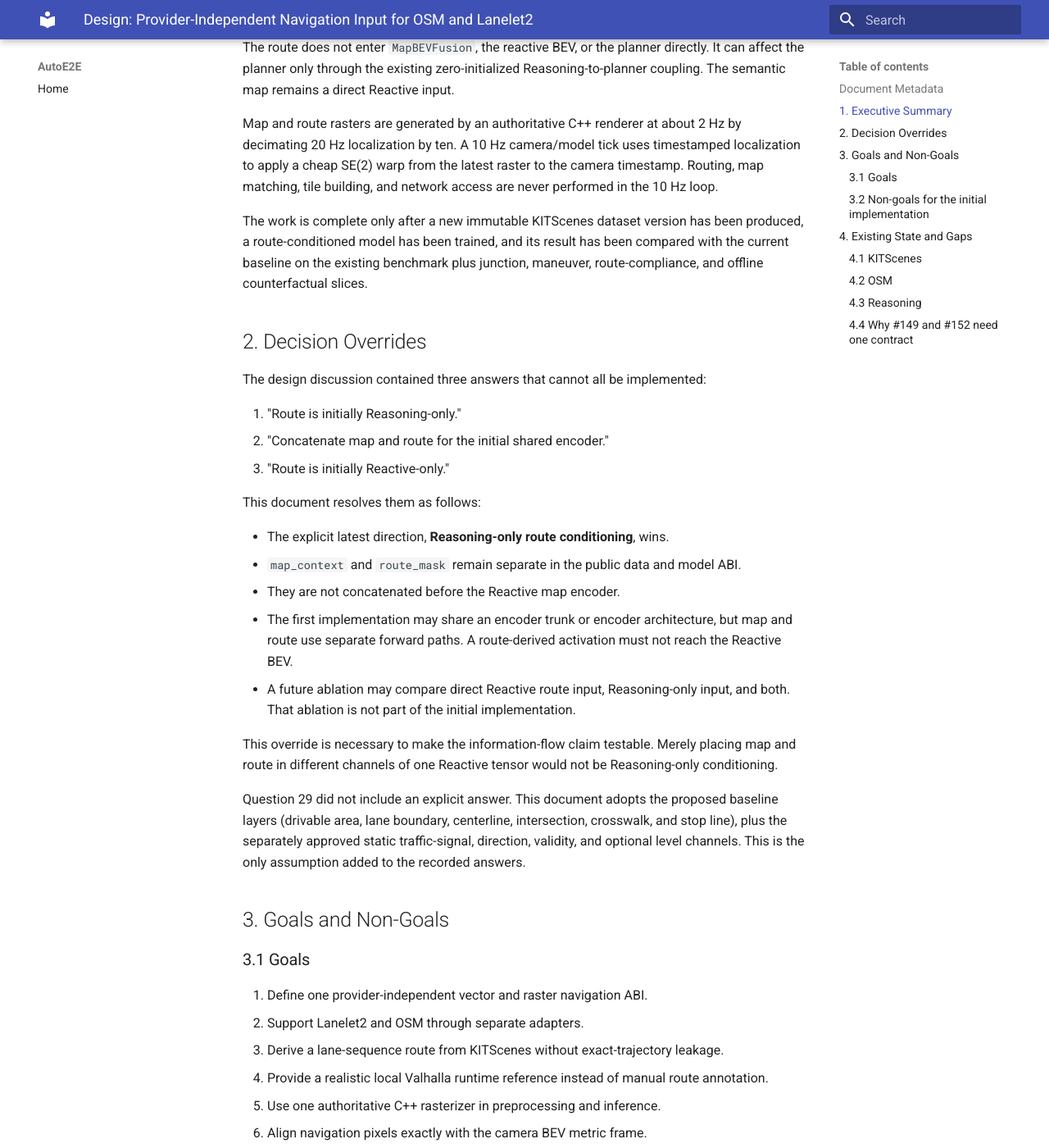
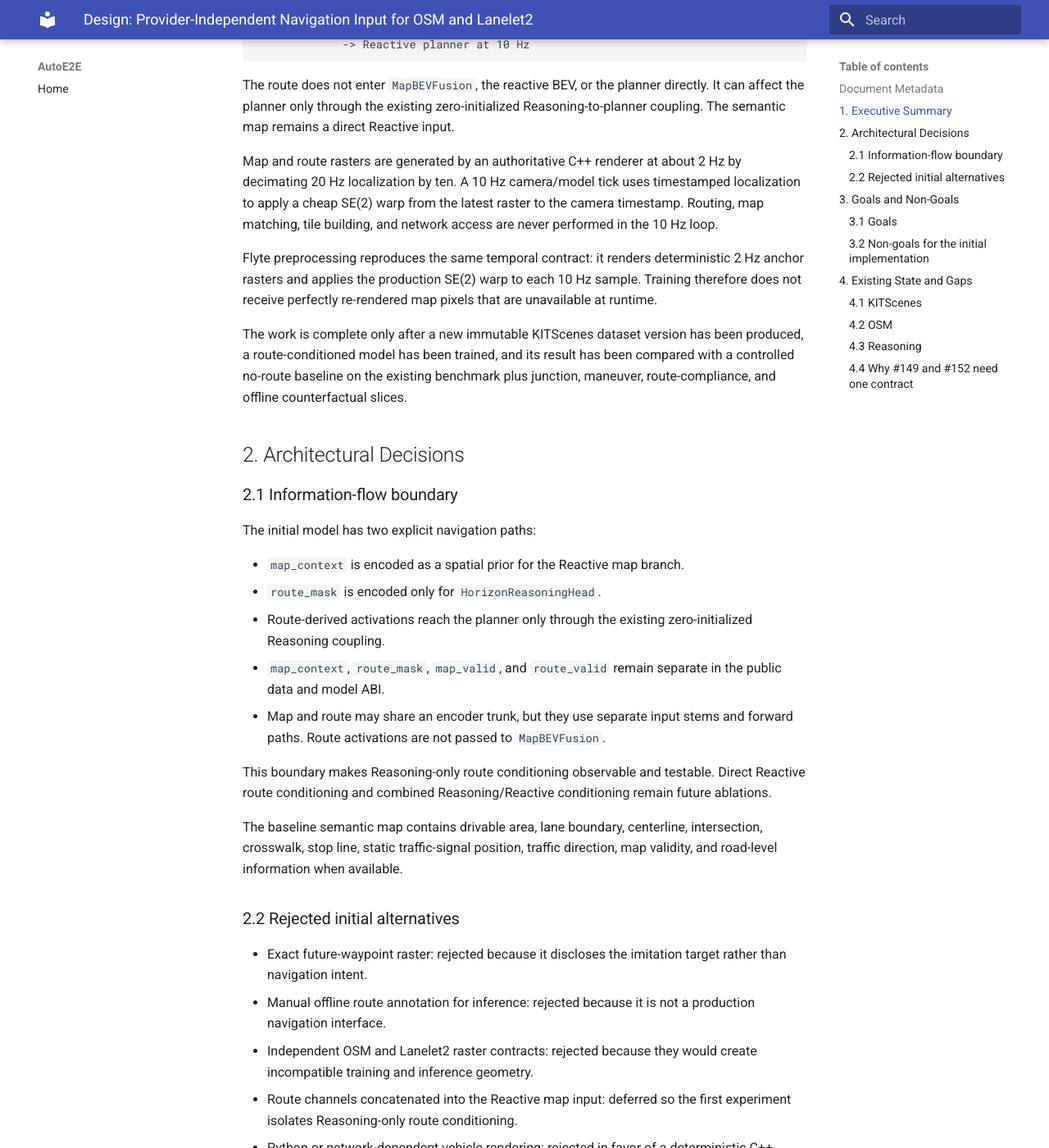
Before and after one commit to autowarefoundation/auto_e2e, an MkDocs documentation site: the page built from Docs/navigation_input_design.md, in a window 1280 px wide and 1400 px high, scrolled down 1365 px. Shown: the whole window at 82% size. Built offline with MkDocs 1.6.1 and Material for MkDocs 9.7.7, drawn with Linux system fonts in a browser that asks for light colours; some of the changed text lies outside the part shown.

Commit message:
docs(navigation): align timing and ownership to prevent integration drift
Signed-off-by: riita10069 <ryota10069.tech5.jizi@gmail.com>

````diff
--- a/Docs/navigation_input_design.md
+++ b/Docs/navigation_input_design.md
@@ -61,40 +62,51 @@
 the camera timestamp. Routing, map matching, tile building, and network access
 are never performed in the 10 Hz loop.
 
+Flyte preprocessing reproduces the same temporal contract: it renders
+deterministic 2 Hz anchor rasters and applies the production SE(2) warp to each
+10 Hz sample. Training therefore does not receive perfectly re-rendered map
+pixels that are unavailable at runtime.
+
 The work is complete only after a new immutable KITScenes dataset version has
 been produced, a route-conditioned model has been trained, and its result has
-been compared with the current baseline on the existing benchmark plus
-junction, maneuver, route-compliance, and offline counterfactual slices.
+been compared with a controlled no-route baseline on the existing benchmark
+plus junction, maneuver, route-compliance, and offline counterfactual slices.
 
-## 2. Decision Overrides
+## 2. Architectural Decisions
 
-The design discussion contained three answers that cannot all be implemented:
+### 2.1 Information-flow boundary
 
-1. "Route is initially Reasoning-only."
-2. "Concatenate map and route for the initial shared encoder."
-3. "Route is initially Reactive-only."
+The initial model has two explicit navigation paths:
 
-This document resolves them as follows:
+- `map_context` is encoded as a spatial prior for the Reactive map branch.
+- `route_mask` is encoded only for `HorizonReasoningHead`.
+- Route-derived activations reach the planner only through the existing
+  zero-initialized Reasoning coupling.
+- `map_context`, `route_mask`, `map_valid`, and `route_valid` remain separate in
+  the public data and model ABI.
+- Map and route may share an encoder trunk, but they use separate input stems
+  and forward paths. Route activations are not passed to `MapBEVFusion`.
 
-- The explicit latest direction, **Reasoning-only route conditioning**, wins.
-- `map_context` and `route_mask` remain separate in the public data and model
-  ABI.
-- They are not concatenated before the Reactive map encoder.
-- The first implementation may share an encoder trunk or encoder architecture,
-  but map and route use separate forward paths. A route-derived activation must
-  not reach the Reactive BEV.
-- A future ablation may compare direct Reactive route input, Reasoning-only
-  input, and both. That ablation is not part of the initial implementation.
+This boundary makes Reasoning-only route conditioning observable and testable.
+Direct Reactive route conditioning and combined Reasoning/Reactive
+conditioning remain future ablations.
 
-This override is necessary to make the information-flow claim testable. Merely
-placing map and route in different channels of one Reactive tensor would not be
-Reasoning-only conditioning.
+The baseline semantic map contains drivable area, lane boundary, centerline,
+intersection, crosswalk, stop line, static traffic-signal position, traffic
+direction, map validity, and road-level information when available.
 
-Question 29 did not include an explicit answer. This document adopts the
-proposed baseline layers (drivable area, lane boundary, centerline,
-intersection, crosswalk, and stop line), plus the separately approved static
-traffic-signal, direction, validity, and optional level channels. This is the
-only assumption added to the recorded answers.
+### 2.2 Rejected initial alternatives
+
+- Exact future-waypoint raster: rejected because it discloses the
+  imitation target rather than navigation intent.
+- Manual offline route annotation for inference: rejected because it is not
+  a production navigation interface.
+- Independent OSM and Lanelet2 raster contracts: rejected because they
+  would create incompatible training and inference geometry.
+- Route channels concatenated into the Reactive map input: deferred so the
+  first experiment isolates Reasoning-only route conditioning.
+- Python or network-dependent vehicle rendering: rejected in favor of a
+  deterministic C++ renderer over locally cached vectors.
 
 ## 3. Goals and Non-Goals
 
@@ -130,8 +142,8 @@
 - The full map-only/route-only/map+route/blank/shuffled/wrong-route ablation
   matrix.
 
-Encoder pretraining and broad route-robustness ablations are follow-up issues,
-outlined in Section 18.
+Encoder pretraining and broad route-robustness ablations are future work items
+outlined in Section 20.
 
 ## 4. Existing State and Gaps
 
@@ -223,11 +235,12 @@
         v
       NavigationRoute + RouteQuality
         |
-        +-> C++ rasterizer once per packed sample
+        +-> C++ rasterizer at deterministic 2 Hz anchors
         |     |-- semantic map channels
         |     |-- route corridor
         |     |-- destination marker
         |     +-- validity/metadata
+        +-> production SE(2) warp for each 10 Hz sample
         |
         +-> Flyte shard schema v3
         +-> route-aware Reasoning teacher context at 1 Hz
@@ -236,8 +249,9 @@
 ```
 
 The expensive route derivation is performed once per scene inside Flyte
-`data_processing`. Per-sample work is only local clipping, coordinate
-transformation, and rasterization.
+`data_processing`. Vector clipping and rasterization run only on deterministic
+2 Hz anchors. Per-sample work applies the same timestamped warp used at
+runtime.
 
 ### 5.2 Runtime path
 
@@ -307,9 +321,8 @@
   provenance: RouteProvenance
 ```
 
-The fields requested in the design discussion are mandatory:
-`route_id`, `revision`, `timestamp_ns`, `map_version`, `provider`,
-`confidence`, and `valid`.
+The metadata fields `route_id`, `revision`, `timestamp_ns`, `map_version`,
+`provider`, `confidence`, and `valid` are mandatory.
 
 Each `RouteLaneSegment` contains:
 
@@ -342,9 +355,9 @@
   crop.
 - A lane change is represented by adjacent-lane transition metadata and the
   selected lane segments. No interpolated lateral movement line is generated.
-- The route raster is a fixed-width corridor, with a versioned default width of
-  3.5 m. Width is configuration and provenance, not an implicit renderer
-  constant.
+- The route raster is a fixed-width corridor. One width is selected from the
+  KITScenes lane-width audit and frozen per dataset/model contract version.
+  Width is configuration and provenance, not an implicit renderer constant.
 - Alternative routes are not model inputs.
 
 ### 6.4 `NavigationMap`
@@ -417,7 +433,8 @@
 - longitudinal and lateral displacement quantiles;
 - junction and turn extents;
 - fraction of target/control rollouts covered by each candidate;
-- memory and latency for each candidate.
+- camera BEV grid dimensions required for square metric BEV cells;
+- model memory and latency for each candidate.
 
 At minimum, report p50, p90, p95, p99, and maximum displacement. Compare
 0.5 and 1.0 m/px. The selected geometry must then update camera BEV `pc_range`
@@ -486,6 +503,10 @@
 route_revision
 render_timestamp_ns
 localization_timestamp_ns
+sample_timestamp_ns
+render_pose_enu
+sample_pose_enu
+render_to_sample_se2
 map_valid
 route_valid
 layer_availability
@@ -555,16 +576,16 @@
 - failure reasons.
 
 Before the full repack, a route-audit Flyte task measures the corpus and freezes
-scene-exclusion thresholds in configuration. The initial proposed policy is:
+scene-exclusion thresholds in configuration. The policy is:
 
 - keep individual invalid samples as route-less samples;
 - exclude a scene from route-conditioned training when valid route coverage is
-  below 95 percent, an unresolved discontinuity remains, or the configured p95
-  distance/heading limits are exceeded;
+  below the audited threshold, an unresolved discontinuity remains, or the
+  configured p95 distance/heading limits are exceeded;
 - retain excluded-scene reports in the published quality artifact.
 
-The numerical distance and heading limits are selected from the audit rather
-than guessed in code.
+The numerical distance and heading limits are derived from the corpus audit and
+stored in versioned configuration.
 
 ### 8.4 Leakage prevention
 
@@ -600,6 +621,13 @@
   EgoPose,
   NavigationRasterGeometry
 ) -> NavigationRaster
+
+warp(
+  NavigationRaster,
+  RenderPose,
+  SamplePose,
+  NavigationRasterGeometry
+) -> NavigationRaster
 ```
 
 Python preprocessing calls the same library through a thin binding. The
@@ -618,7 +646,10 @@
 - destination entry/exit at the crop edge;
 - adjacent-lane transition without a lateral target line;
 - level overlap;
-- invalid map and route cases.
+- invalid map and route cases;
+- 2 Hz anchor to 10 Hz sample translation/rotation;
+- newly exposed unknown pixels after a warp;
+- direction-vector rotation during a warp.
 
 Binary channels require exact equality. Float direction/level channels use a
 documented numerical tolerance.
@@ -666,6 +697,12 @@
 
 The task is fully offline and deterministic. It cannot call Overpass, Valhalla,
 or any external map service for KITScenes.
+
+KITScenes source poses are grouped onto a deterministic 500 ms anchor grid.
+The C++ renderer produces one map/route raster per anchor, and the production
+warp generates each 10 Hz sample tensor from the latest non-future anchor.
+Anchor timestamp, sample timestamp, and relative transform are persisted for
+audit.
 
 ### 10.2 Shard schema v3
 
@@ -848,9 +885,10 @@
 T_render_ego_to_camera_ego
 ```
 
-to warp the latest map and route raster into the camera timestamp. Binary route
-channels use nearest-neighbor sampling. Direction channels are rotated as
-vectors, not only spatially warped. Pixels newly exposed by the warp become
+to warp the latest map and route raster into the camera timestamp. Binary map
+and route channels and categorical road level use nearest-neighbor sampling.
+Continuous direction channels use validity-aware interpolation and are rotated
+as vectors, not only spatially warped. Pixels newly exposed by the warp become
 unknown in the map-validity layer.
 
 Maximum accepted timestamp skew and raster age are versioned configuration and
@@ -907,19 +945,24 @@
 
 ### 14.1 Required training experiment
 
-Use the same immutable split, camera inputs, optimizer policy, training budget,
-and evaluation code for:
+Use the same immutable KITScenes v3.0 split, semantic map tensors, geometry,
+camera inputs, non-route model configuration, optimizer policy, training
+budget, and evaluation code for:
 
-1. current baseline without route conditioning;
+1. controlled baseline with route conditioning disabled;
 2. map + Reasoning-only route conditioning with 1 Hz runtime cache semantics.
 
-This is not a separate benchmark track. Results are added to the existing
-KITScenes benchmark output and MLflow run.
+The legacy checkpoint remains a continuity reference, but it is not the
+controlled baseline because the dataset, semantic map contract, and geometry
+have changed. This is not a separate benchmark track. Results are added to the
+existing KITScenes benchmark output and MLflow run.
 
 Implementation completion requires a full comparable run and published
 analysis, even if the research hypothesis is not supported. The hypothesis is
 considered supported when junction/route metrics improve without an
-unacceptable aggregate regression.
+unacceptable aggregate regression. The primary route metric and maximum
+aggregate regression tolerance are frozen before the route-conditioned result
+is inspected.
 
 ### 14.2 Metrics
 
@@ -1002,11 +1045,11 @@
   the required evaluation report are complete. It is then closed as superseded
   by the common design; it does not remain a permanent integration tracker.
 
-### 17.2 Proposed non-overlapping ownership
+### 17.2 Workstream boundaries
 
 The common contract PR must merge before provider implementation begins.
 
-| Work | Proposed owner | Must not include |
+| Workstream | Scope owner | Out of scope |
 |---|---|---|
 | Canonical contracts, geometry audit, model ABI | riita10069 | Lanelet2 adapter implementation |
 | Lanelet2 semantic adapter | @bharatwrrr | Flyte/model/Valhalla changes |
@@ -1017,21 +1060,31 @@
 | Model, cache, inference orchestration | riita10069 | Direct Reactive route input |
 | Evaluation and Console | riita10069 | Closed-loop milestone expansion |
 
-This gives @bharatwrrr a meaningful #152 scope while preventing parallel
-implementations of the same Lanelet2 renderer. In particular, #152 should not
-draw raw future waypoints or establish a second geometry/API.
+This split keeps #152 focused on Lanelet2 extraction, matching, and common C++
+rasterization, while #149 retains OSM/Valhalla integration. Neither workstream
+introduces a second navigation ABI, a second Lanelet2 renderer, or raw
+future-waypoint rasterization.
 
-No implementation starts in an overlapping path until both owners acknowledge
-this table. The earlier request to document the split in the issue and the later
-decision to keep the detail under `Docs/` conflict; this document follows the
-later decision. It is the source of truth, and @bharatwrrr must receive the
-document link and acknowledge the split before implementation starts. A
-minimal issue link or direct message may be used for discovery, subject to the
-repository's approval rule for GitHub writes.
+### 17.3 Design review and implementation gate
+
+Once accepted, this document is the normative definition of the shared
+navigation contracts, geometry, and workstream boundaries for #149 and #152.
+Issue descriptions may summarize the design, but they do not define parallel
+interfaces.
+
+The status changes from `Proposed` to `Accepted` after @bharatwrrr acknowledges
+the shared contracts and the ownership boundaries in Section 17.2. The
+document owner records that acknowledgement by updating the status in Document
+Metadata. Work on the Lanelet2 adapter, trace matcher, and common rasterizer
+does not begin before that acknowledgement. Acknowledgement confirms design
+and scope alignment; it does not replace implementation review or the
+acceptance criteria in Section 19. Any implementation-driven change to a
+shared contract or workstream boundary updates this document before the
+conflicting implementation is merged.
 
 ## 18. Staged Delivery
 
-### PR 1: Contract and geometry
+### 18.1 PR 1: Contract and geometry
 
 - `NavigationRoute`, `NavigationMap`, raster, validity, quality, and provenance
   schemas.
@@ -1039,22 +1092,27 @@
 - Select 0.5 or 1.0 m/px and update matching BEV geometry.
 - Coordinate and serialization tests.
 
-### PR 2: Adapters and C++ renderer
+### 18.2 PR 2A: Lanelet2 adapter and C++ renderer
 
 - Authoritative C++ rasterizer and Python binding.
 - Python/C++ golden parity fixtures.
 - Lanelet2 adapter/matcher contribution.
-- OSM adapter and local Valhalla reference provider.
 - 20 ms / 100 MB benchmark and soak test.
 
-### PR 3: Flyte and dataset
+### 18.3 PR 2B: OSM adapter and Valhalla provider
+
+- OSM adapter and local Valhalla reference provider.
+- Local lane-sequence resolver and uncertainty handling.
+- OSM fixtures against the common vector and raster contracts.
+
+### 18.4 PR 3: Flyte and dataset
 
 - Scene-level route generation in `data_processing`.
 - Route-aware teacher context.
 - Shard schema v3 and immutable KITScenes v3.0 smoke repack.
 - Quality audit, threshold freeze, then full-scene repack.
 
-### PR 4: Model and inference
+### 18.5 PR 4: Model and inference
 
 - Semantic map input contract.
 - Shared navigation encoder trunk with separate map/route stems.
@@ -1071,28 +1129,31 @@
 - Console route and semantic-layer overlays.
 - Close #148 after acceptance evidence is linked.
 
-Every PR remains independently testable. Repository workflow requires one
-tracked file per signed-off commit, relevant tests after each change, EC2/GPU
-verification for model changes, and push only from the tested EC2 checkout.
+PR 1 is a dependency for both adapter workstreams. After it merges and the
+document status is `Accepted`, PR 2A and PR 2B may proceed in parallel against
+the frozen contract with disjoint file ownership. PR 2B's integration fixtures
+run against the common renderer after PR 2A provides it. Each PR includes the
+contract and behavior tests relevant to its scope.
 
 ## 19. Acceptance Criteria
 
-### Contract and data
+### 19.1 Contract and data
 
 - One vector/raster ABI works with Lanelet2 and OSM adapters.
 - No serialized exact future trajectory is present in route artifacts.
 - KITScenes scene routes are deterministic and quality-audited.
 - KITScenes v2.2 is unchanged; v3.0 is a complete immutable repack.
 - Lossless artifacts regenerate byte-identical rasters.
+- Flyte and runtime use the same 2 Hz render plus 10 Hz warp path.
 
-### Geometry and renderer
+### 19.2 Geometry and renderer
 
 - Map and route use the exact camera BEV XY extent and ego origin.
 - Python/C++ golden tests pass.
 - Binary route masks remain binary through storage and loading.
 - C++ p95 render is at most 20 ms and renderer memory is at most 100 MB.
 
-### Model and runtime
+### 19.3 Model and runtime
 
 - Route information reaches the planner only through Reasoning.
 - Reasoning runtime updates at 1 Hz and planner inference remains 10 Hz.
@@ -1111,7 +1172,7 @@
 - Console displays route, destination, validity, and provenance distinctly from
   ground truth.
 
-## 20. Deferred Follow-Up Issues
+## 20. Future Work
 
 ### 20.1 Pretrain all encoders
 
````
Also changed, not shown: other parts of Docs/navigation_input_design.md (+7 -3 lines).
